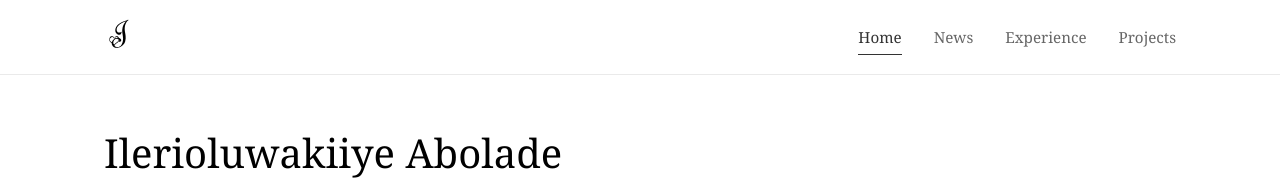
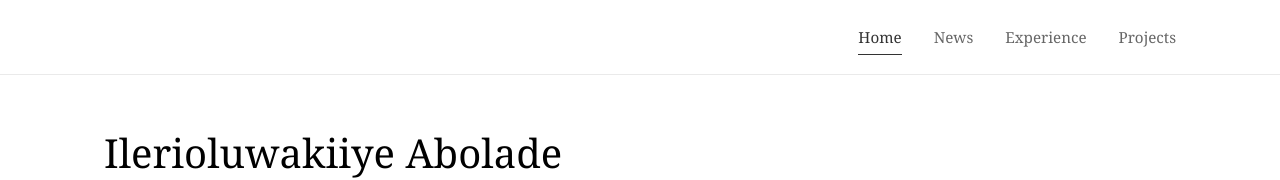
Before and after one commit to ileri-oluwa-kiiye/ileri-oluwa-kiiye.github.io, a React (Vite) app: page / in a window 1280 px wide. Shown: the top 180 px of the page. Built offline with nearby package versions, Linux system fonts and the light colour scheme.

Commit message:
Fix LinkedIn URL in hero component and comment out logo import in nav component

```diff
--- a/src/comp/LandingPage/hero.jsx
+++ b/src/comp/LandingPage/hero.jsx
@@ -11,7 +11,7 @@
             <a href="mailto:aboladeilerioluwakiiye@gmail.com" target="_blank" rel="noopener noreferrer">Email</a>
             <a href='https://drive.google.com/file/d/1zW9LWumWUOqmKD1cp9dvYCANzHSfmh_2/view?usp=sharing' target="_blank" rel="noopener noreferrer">CV</a>
             <a href="https://github.com/ileri-oluwa-kiiye" target="_blank" rel="noopener noreferrer">GitHub</a>
-            <a href="www.linkedin.com/in/ilerioluwakiiye" target="_blank" rel="noopener noreferrer">LinkedIn</a>
+            <a href="https://www.linkedin.com/in/ilerioluwakiiye" target="_blank" rel="noopener noreferrer">LinkedIn</a>
             <a href="https://twitter.com/llerioluwakiiye" target="_blank" rel="noopener noreferrer">Twitter</a>
           </div>
 
--- a/src/comp/LandingPage/nav.jsx
+++ b/src/comp/LandingPage/nav.jsx
@@ -1,6 +1,6 @@
 import { NavBar } from '../../assets/styles';
 import { useState, useEffect } from 'react';
-import logo from "../../assets/img/favicon.svg"
+// import logo from "../../assets/img/favicon.svg"
 
 const Nav = () => {
   const [isScrolled, setIsScrolled] = useState(false);
@@ -45,7 +45,7 @@
           e.preventDefault();
           scrollToSection('hero');
         }}>
-          <img src={logo} alt="Logo" />
+          {/* <img src={logo} alt="Logo" /> */}
         </a>
 
         <nav className="nav-links">
```
